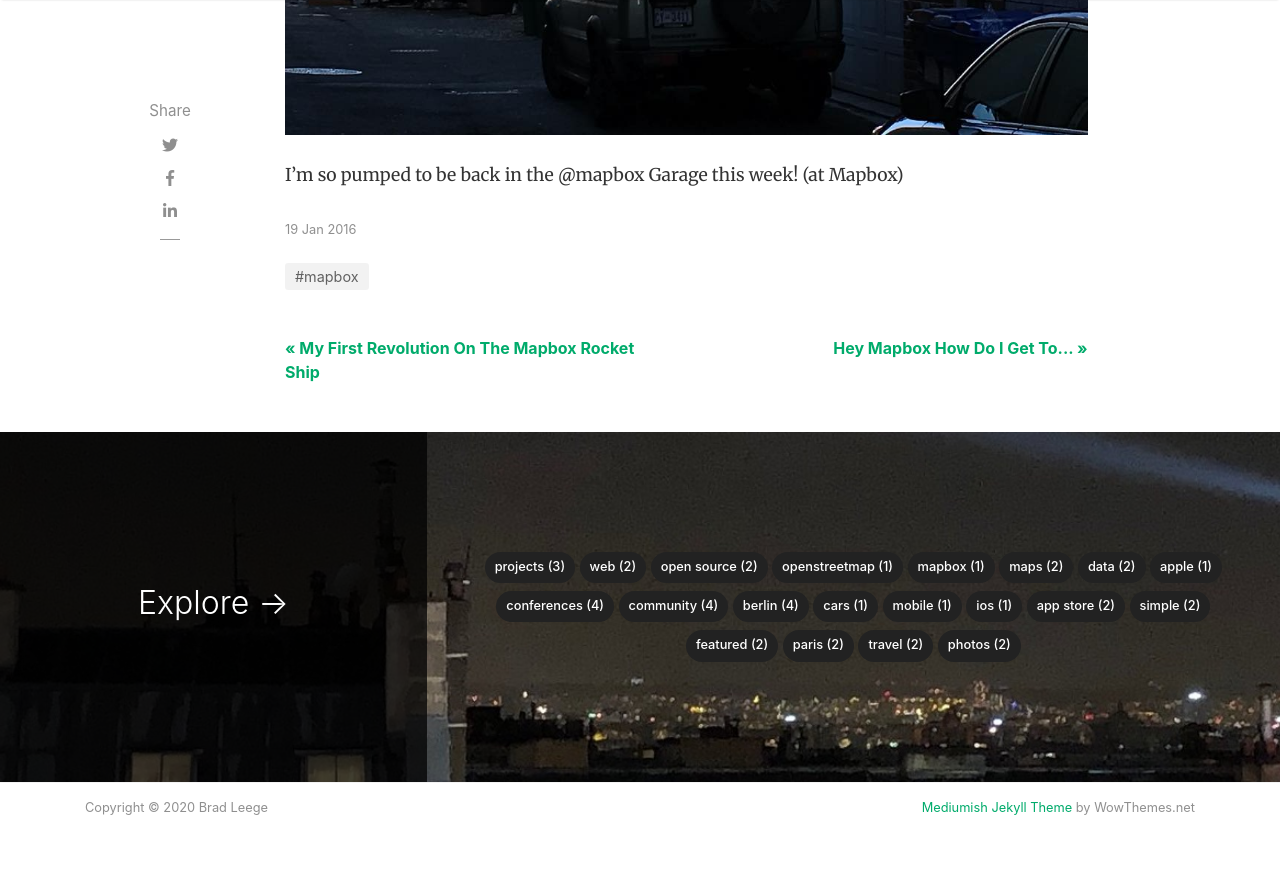
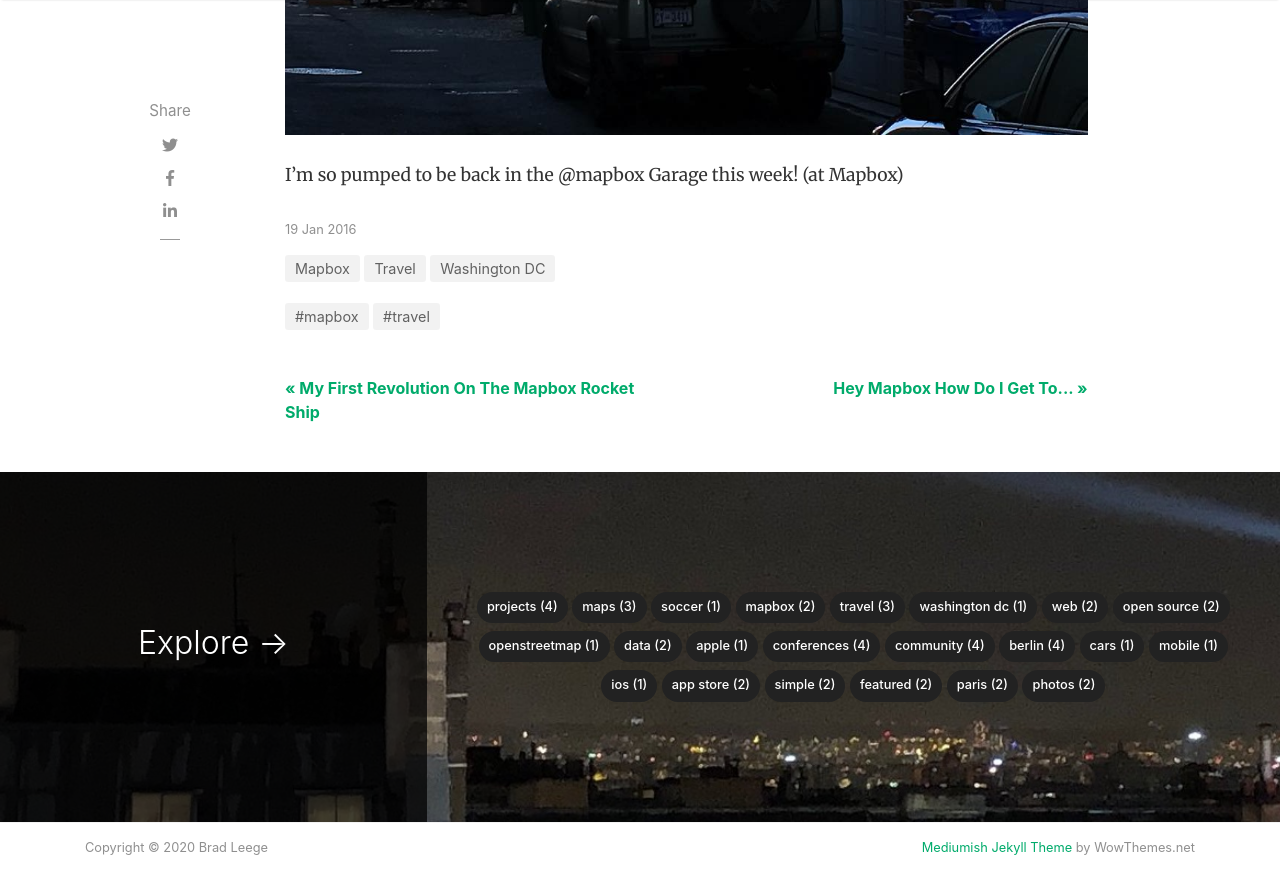
Before and after one commit to bleege/bleege.github.io, a Jekyll site: the page built from _posts/tumblr/2016-01-19-im-so-pumped-to-be-back-in-the-mapbox-garage.md, in a window 1280 px wide and 900 px high, scrolled down 1064 px. Shown: the top 894 px of the window. Built offline with Jekyll 4.4.1, drawn with Linux system fonts in a browser that asks for light colours; nearby versions of some CDN libraries; comment, search, counter and statistics services are not loaded.

Commit message:
Updating 2 Tumblr Posts

```diff
--- a/_posts/tumblr/2016-01-19-im-so-pumped-to-be-back-in-the-mapbox-garage.md
+++ b/_posts/tumblr/2016-01-19-im-so-pumped-to-be-back-in-the-mapbox-garage.md
@@ -2,12 +2,13 @@
 layout: post
 title: I'm So Pumped to be Back in the Mapbox Garage
 date: '2016-01-19T10:45:45-06:00'
+image: tumblr_files/tumblr_o17l89dXOY1rsjbmgo1_1280.jpg
+categories: [Mapbox, Travel, Washington DC]
 tags:
 - mapbox
+- travel
 tumblr_url: http://bleege.tumblr.com/post/137626868577/im-so-pumped-to-be-back-in-the-mapbox-garage
 ---
-
-[![](/tumblr_files/tumblr_o17l89dXOY1rsjbmgo1_1280.jpg)](https://www.instagram.com/p/BAulH5gTPyT/)
 
 <!--excerpt.start-->
 I’m so pumped to be back in the @mapbox Garage this week! (at Mapbox)
```
Also changed, not shown: _posts/tumblr/2012-12-08-this-is-my-latest-personal-project-called-fc.md (+2 -2 lines).
